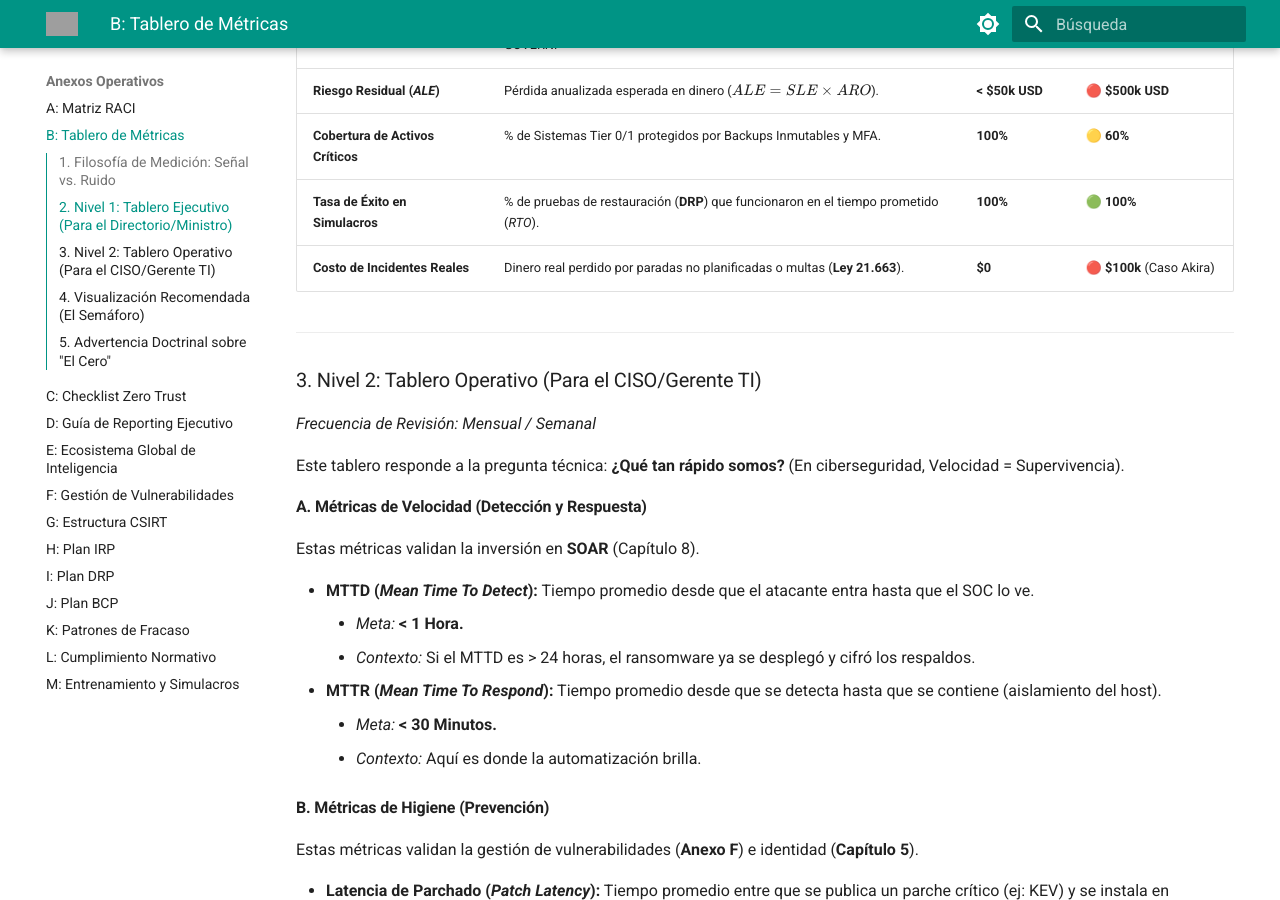
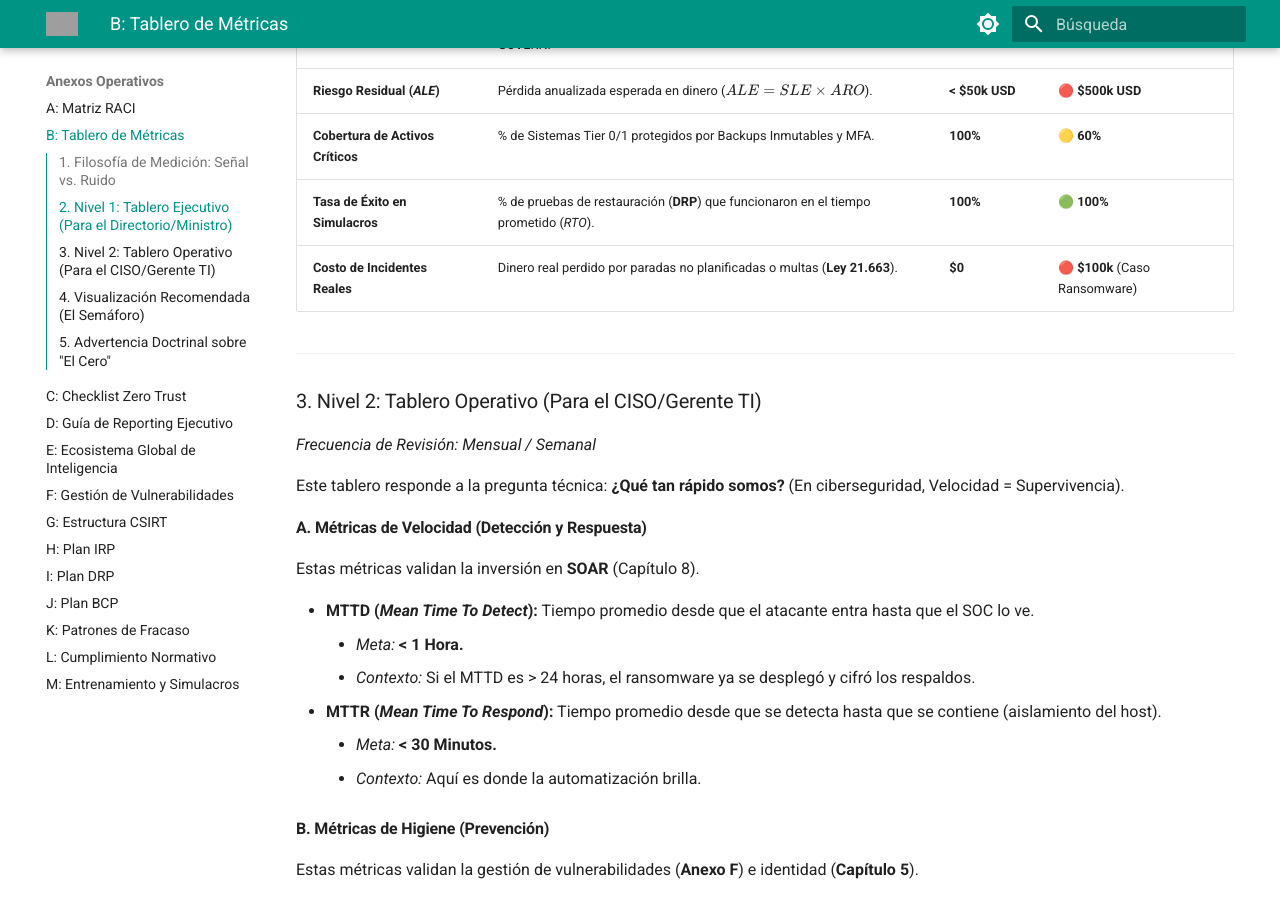
Before and after one commit to jccarvajal/ciberseguridad-grc, an MkDocs documentation site: the page built from docs/anexos/B-Metricas.md, in a window 1280 px wide and 900 px high, scrolled down 952 px. Built offline with MkDocs 1.6.1 and Material for MkDocs 9.7.7, drawn with Linux system fonts in a browser that asks for light colours; grey boxes are pictures that could not be loaded.

Commit message:
Update B-Metricas.md

```diff
--- a/docs/anexos/B-Metricas.md
+++ b/docs/anexos/B-Metricas.md
@@ -27,7 +27,7 @@ Este tablero responde a la única pregunta que le importa a la Alta Dirección:
 | **Riesgo Residual (*ALE*)** | Pérdida anualizada esperada en dinero ($ALE = SLE \times ARO$). | **< $50k USD** | 🔴 **$500k USD** |
 | **Cobertura de Activos Críticos** | % de Sistemas Tier 0/1 protegidos por Backups Inmutables y MFA. | **100%** | 🟡 **60%** |
 | **Tasa de Éxito en Simulacros** | % de pruebas de restauración (**DRP**) que funcionaron en el tiempo prometido (*RTO*). | **100%** | 🟢 **100%** |
-| **Costo de Incidentes Reales** | Dinero real perdido por paradas no planificadas o multas (**Ley 21.663**). | **$0** | 🔴 **$100k** (Caso Akira) |
+| **Costo de Incidentes Reales** | Dinero real perdido por paradas no planificadas o multas (**Ley 21.663**). | **$0** | 🔴 **$100k** (Caso Ransomware) |
 
 ---
 
```
